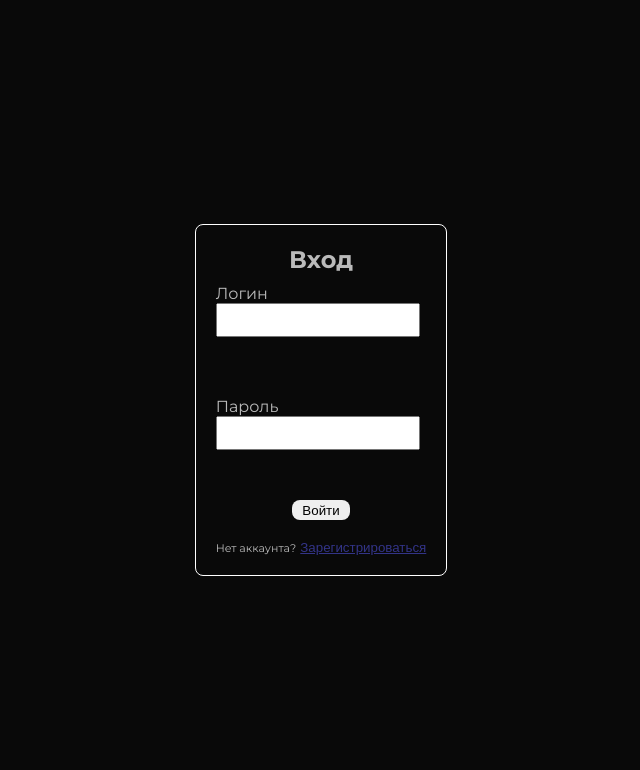
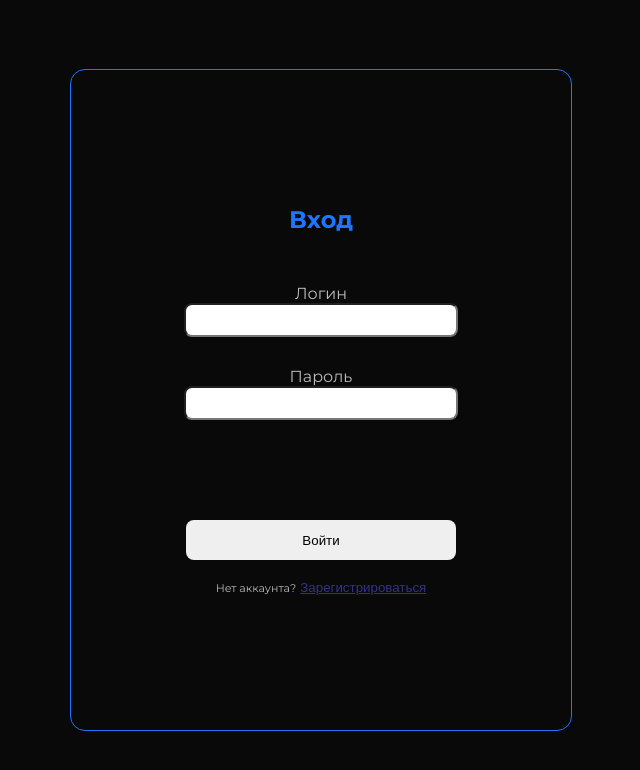
Before and after one commit to inekruz/dclient, a React (Create React App) app: page / in a window 1280 px wide. Shown: the top 770 px of the page, without its empty margins (319-959 px from the left). Built offline with nearby package versions, Linux system fonts and the light colour scheme.

Commit message:
design updated

```diff
--- a/src/App.css
+++ b/src/App.css
@@ -55,13 +55,18 @@ input {
   border-right: 1px solid #000;
 }
 
+.app_header {
+  display: flex;
+  justify-content: space-between;
+}
+
 .menu_login {
   text-align: center;
   display: flex;
   justify-content: space-between;
   align-items: center;
   cursor: pointer;
-  width: 250px;
+  width: 256px;
   height: 46px;
   border-right: 1px solid #000;
   border-bottom: 1px solid #000;
@@ -74,7 +79,24 @@ input {
   background-color: #1b1b1b;
 }
 
-.manu_nav {}
+.nav_list {
+  display: flex;
+  justify-content: space-between;
+  align-items: center;
+  width: 500px;
+}
+.nav_list_item {
+  transition: color .2s ease;
+  padding-bottom: 5px;
+}
+.nav_list_item:hover {
+  color: #1F75FE;
+  transition: color .2s ease;
+}
+.nav_list_item.active {
+  border-bottom: 2px solid #1F75FE;
+  color: #1F75FE;
+}
 
 .manu_nav_item {
   width: 256px;
@@ -105,30 +127,48 @@ input {
 .auth_container {
   display: flex;
   flex-direction: column;
+  justify-content: center;
   text-align: center;
 
-  border: 1px solid #fff;
+  border: 1px solid #1F75FE;
   padding: 20px;
-  border-radius: 8px;
+  border-radius: 15px;
+
+  width: 460px;
+  height: 620px;
+}
+.auth_container h2 {
+  margin-bottom: 40px;
+  color: #1F75FE;
 }
 .auth_container_input {
   display: flex;
   flex-direction: column;
-  text-align: left;
+  text-align: center;
   margin-top: 10px;
+  align-items: center;
 }
 .auth_container_input input {
-  margin: 0 0 50px;
+  margin: 0 0 20px;
   height: 30px;
+  width: 270px;
+  border-radius: 8px;
 }
 .auth_login_button {
-  /* width: 60px; */
+  width: 270px;
   padding: 0 10px;
-  height: 20px;
+  height: 40px;
   border: none;
   border-radius: 8px;
   cursor: pointer;
+  margin-top: 80px;
+  transition: background-color .2s ease;
 }
+.auth_login_button:hover {
+  background-color: #1F75FE;
+  transition: background-color .2s ease;
+}
+
 .change_form_to_login {
   background-color: transparent;
   border: none;
@@ -137,11 +177,13 @@ input {
   cursor: pointer;
   margin-left: 4px;
 }
+
 .auth-container {
   display: flex;
   font-size: 11px;
   align-items: center;
   margin-top: 20px;
+  justify-content: center;
 }
 .bad_flag {
   width: 200px;
--- a/src/App.js
+++ b/src/App.js
@@ -2,14 +2,14 @@ import React, { useState, useEffect } from 'react';
 import Auth from './components/Auth';
 import './App.css';
 import Main from './Routes/Main';
+import { Route, Routes, Link, useLocation } from 'react-router-dom';
 
 const App = () => {
-  const [token, setToken] = useState(localStorage.getItem('token')); // Храним токен в state
-  const [activeFlag, setActiveFlag] = useState(false); // Состояние для управления классом active
+  const [token, setToken] = useState(localStorage.getItem('token'));
+  const [activeFlag, setActiveFlag] = useState(false);
+  const [login, setLogin] = useState(localStorage.getItem('login'));
+  const location = useLocation(); // Получаем текущий путь
 
-  // const [activeProfile, setActiveProfile] = useState(false);
-
-  // Проверяем, если токен уже в localStorage, восстанавливаем его в state
   useEffect(() => {
     if (localStorage.getItem('token')) {
       setToken(localStorage.getItem('token'));
@@ -26,7 +26,7 @@ const App = () => {
         clearTimeout(hideFlagTimer);
       };
     }
-  }, [token]); // Зависимость от токена
+  }, [token]);
 
   const logout = () => {
     localStorage.removeItem('token');
@@ -37,21 +37,46 @@ const App = () => {
     return (
       <div className='authorisation'>
         <div>
-        <Auth setToken={setToken} />
+          <Auth setToken={setToken} setLogin={setLogin} />
         </div>
       </div>
-
     );
   } else {
     return (
       <div className="App">
-        <div className='menu_login'>
-          <p>maximloh@gmail.com</p>
-          <span className='selector_icon' />
-          <button className='logout_button' onClick={logout}>Выйти</button>
-        </div>
+        <header className='app_header'>
+          <ul className='nav_list'>
+            <Link to='/' className={`nav_list_item ${location.pathname === '/' ? 'active' : ''}`}>
+              <li>
+                <p className='transaction'>Транзакции</p>
+              </li>
+            </Link>
 
-        <Main />
+            <Link to='/statistics' className={`nav_list_item ${location.pathname === '/statistics' ? 'active' : ''}`}>
+              <li className='nav_list_item'>
+                <p className='transaction'>Статистика</p>
+              </li>
+            </Link>
+
+            <Link to='/accounts' className={`nav_list_item ${location.pathname === '/accounts' ? 'active' : ''}`}>
+              <li className='nav_list_item'>
+                <p className='transaction'>Счета</p>
+              </li>
+            </Link>
+          </ul>
+
+          <div className='menu_login'>
+            <p>Artem</p>
+            <span className='selector_icon' />
+            <button className='logout_button' onClick={logout}>Выйти</button>
+          </div>
+        </header>
+
+        <Routes>
+          <Route path='/' element={<Main />} />
+          <Route path='/statistics' element={<Main />} />
+          <Route path='/accounts' element={<Main />} />
+        </Routes>
 
         <div className='flag_container'>
           <div className={`flag ${activeFlag ? 'active' : ''}`}>
--- a/src/Routes/Main.js
+++ b/src/Routes/Main.js
@@ -49,7 +49,7 @@ function Main() {
               <div className='history_list_item_comments_header'>
                 <p className='history_item_title'>Коментарий</p>
               </div>
-              <span className='history_item_comment'>Ебать поел</span>
+              <span className='history_item_comment'>Больше столько не заказывать</span>
             </div>
           </li>
 
--- a/src/components/Auth.js
+++ b/src/components/Auth.js
@@ -22,6 +22,8 @@ const Auth = ({ setToken }) => {
       if (isLogin) {
         // Если вход успешен, сохраняем токен в localStorage
         localStorage.setItem('token', response.data.token);
+        localStorage.setItem('login', response.data.login);
+        setLogin(response.data.login);
         setToken(response.data.token); // Передаем токен в родительский компонент
         setMessage('Успешный вход!');
         setActiveFlag(true); // Показываем успешный флаг
@@ -29,6 +31,8 @@ const Auth = ({ setToken }) => {
           setActiveFlag(false); // Скрываем флаг через 4 секунды
         }, 4000);
       } else {
+        localStorage.setItem('token', response.data.token);
+        setToken(response.data.token); // Передаем токен в родительский компонент
         setMessage('Пользователь успешно зарегистрирован!');
         setActiveFlag(true); // Показываем успешный флаг
         setTimeout(() => {
```
Also changed, not shown: 1 other file (tests, documents, lock files or other folders).
